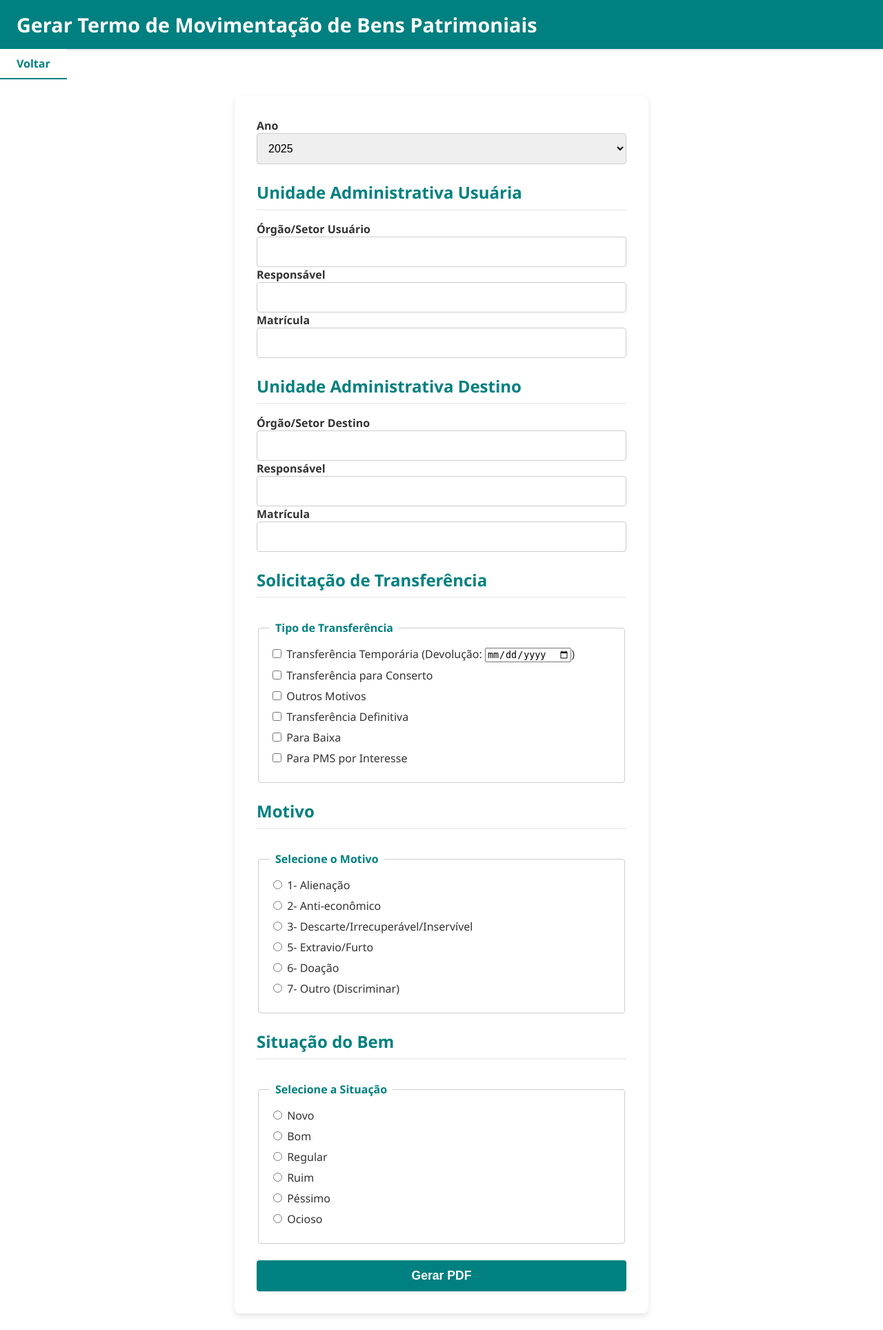
After one commit to sistemainternosmecict/suporte_interno_smecict, a Flask app: page /bens_patrimonio in a window 1280 px wide. The commit adds this page. Shown: the whole page at 69% size. Run offline with Flask 3, Linux system fonts and the light colour scheme; parts of the project's set-up code (start-up, migrations or seed data) failed here and were passed over.

Commit message:
feat(TMBP):  Novo modulo gerador de termo de movimentacao de bens.

```diff
--- a/main.py
+++ b/main.py
@@ -14,6 +14,7 @@ from modulos.relatServico.main import Relatorio_servico_tecnico
 from modulos.ponto.models import db, Usuario, RegistroPonto # Import models here for db.create_all()
 from modulos.ponto.pdf_generator import PontoPdfGenerator
 from modulos.listaProfChrome.views import lista_prof_chrome_bp
+from modulos.bensPatrimonio.main import BensPatrimonioGeradorDocumento
 from dotenv import load_dotenv
 
 load_dotenv()
@@ -27,7 +28,7 @@ CORS(app)
 
 # Configuração do SQLAlchemy
 app.config['SQLALCHEMY_DATABASE_URI'] = 'sqlite:///ponto.db'
-app.config['SQLALCHEMY_TRACK_MODIFICATIONS'] = False
+app.config['SQLALCHEMY_TRACK_MODifications'] = False
 app.secret_key = os.urandom(24)
 db.init_app(app)
 with app.app_context():
@@ -42,6 +43,8 @@ ALLOWED_EXTENSIONS = {'png', 'jpg', 'jpeg', 'gif'}
 
 # Criar pasta uploads se não existir
 os.makedirs(UPLOAD_FOLDER, exist_ok=True)
+os.makedirs(os.path.join(app.static_folder, 'export_relatorio'), exist_ok=True)
+
 
 def allowed_file(filename):
     return '.' in filename and filename.rsplit('.', 1)[1].lower() in ALLOWED_EXTENSIONS
@@ -52,11 +55,13 @@ def index():
     link_url_garantia_daten = "/suporte/garantia_daten" if MODE == "prod" else "/garantia_daten"
     link_url_termo_chromebooks = "/suporte/termo_chromebooks" if MODE == "prod" else "/termo_chromebooks"
     link_url_relatorio_servicos = "/suporte/relatorio_servicos" if MODE == "prod" else "/relatorio_servicos"
+    link_url_bens_patrimonio = "/suporte/bens_patrimonio" if MODE == "prod" else "/bens_patrimonio"
     return render_template("menu.html",
                             css_url=css_url,
                             link_url_garantia_daten=link_url_garantia_daten,
                             link_url_termo_chromebooks=link_url_termo_chromebooks,
                             link_url_relatorio_servicos=link_url_relatorio_servicos,
+                            link_url_bens_patrimonio=link_url_bens_patrimonio,
                             link_url_ponto="/suporte/ponto" if MODE == "prod" else "/ponto",
                             mode=MODE
                             )
@@ -88,7 +93,35 @@ def termo_chromebooks():
 
 @app.route("/relatorio_servicos")
 def relatorio_servicos():
-    return render_template("relatorioServico.html", unidades=unidades, bairros=bairros, distritos=distritos, mode=MODE)
+    anos = [year for year in range(2025, datetime.now().year + 1)]
+    return render_template("relatorioServico.html", unidades=unidades, bairros=bairros, distritos=distritos, anos=anos, mode=MODE)
+
+@app.route("/bens_patrimonio")
+def bens_patrimonio():
+    anos = [year for year in range(2025, datetime.now().year + 1)]
+    return render_template("form_bens_patrimonio.html", anos=anos, mode=MODE)
+
+@app.route("/gerar_termo_bens_patrimonio", methods=["POST"])
+def gerar_termo_bens_patrimonio():
+    dados = request.form.to_dict()
+
+    filename = f"TMBP_{dados.get('tmbp_pms', '')}_{datetime.now().strftime('%Y%m%d%H%M%S')}.pdf"
+    output_path = os.path.join(app.static_folder, 'TMBP', filename)
+
+    gerador = BensPatrimonioGeradorDocumento(dados, output_path)
+    gerador.gerar_pdf()
+
+    base_prefix = "/suporte" if MODE == "prod" else ""
+    return redirect(f"{base_prefix}/acessar_termo_bens_patrimonio/{filename}")
+
+@app.route("/acessar_termo_bens_patrimonio/<filename>")
+def acessar_termo_bens_patrimonio(filename):
+    directory = os.path.join(app.static_folder, 'TMBP')
+    return send_from_directory(
+        directory=directory,
+        path=filename,
+        as_attachment=True
+    )
 
 # Rotas do Módulo Ponto
 @app.route("/ponto")
--- /dev/null
+++ b/templates/form_bens_patrimonio.html
@@ -0,0 +1,252 @@
+{% extends "menu_interno.html" %}
+
+{% block title %}Gerar Termo de Movimentação de Bens Patrimoniais{% endblock %}
+{% block title_inline %}Gerar Termo de Movimentação de Bens Patrimoniais{% endblock %}
+
+{% block content %}
+<section>
+    <div class="form-container">
+        <form action="{{ '/suporte/gerar_termo_bens_patrimonio' if mode == 'prod' else '/gerar_termo_bens_patrimonio' }}" method="post">
+            <!-- <div class="form-group">
+                <label for="tmbp_pms">TMBP/PMS nº</label>
+                <input type="text" id="tmbp_pms" name="tmbp_pms">
+            </div> -->
+            <div class="form-group">
+                <label for="ano">Ano</label>
+                <select name="ano" id="ano">
+                    {% for year in anos %}
+                        <option value="{{ year }}">{{ year }}</option>
+                    {% endfor %}
+                </select>
+            </div>
+
+            <h2>Unidade Administrativa Usuária</h2>
+            <div class="form-group">
+                <label for="usuario_orgao_setor">Órgão/Setor Usuário</label>
+                <input type="text" id="usuario_orgao_setor" name="usuario_orgao_setor">
+            </div>
+            <div class="form-group">
+                <label for="usuario_responsavel">Responsável</label>
+                <input type="text" id="usuario_responsavel" name="usuario_responsavel">
+            </div>
+            <div class="form-group">
+                <label for="usuario_matricula">Matrícula</label>
+                <input type="text" id="usuario_matricula" name="usuario_matricula">
+            </div>
+
+            <h2>Unidade Administrativa Destino</h2>
+            <div class="form-group">
+                <label for="destino_orgao_setor">Órgão/Setor Destino</label>
+                <input type="text" id="destino_orgao_setor" name="destino_orgao_setor">
+            </div>
+            <div class="form-group">
+                <label for="destino_responsavel">Responsável</label>
+                <input type="text" id="destino_responsavel" name="destino_responsavel">
+            </div>
+            <div class="form-group">
+                <label for="destino_matricula">Matrícula</label>
+                <input type="text" id="destino_matricula" name="destino_matricula">
+            </div>
+
+            <h2>Solicitação de Transferência</h2>
+            <fieldset class="form-group">
+                <legend>Tipo de Transferência</legend>
+                <div class="checkbox-group">
+                    <input type="checkbox" id="transferencia_temporaria" name="transferencia_temporaria">
+                    <label for="transferencia_temporaria">Transferência Temporária</label>
+                    (Devolução: <input type="date" id="devolucao_data" name="devolucao_data" size="10">)
+                </div>
+                <div class="checkbox-group">
+                    <input type="checkbox" id="transferencia_conserto" name="transferencia_conserto">
+                    <label for="transferencia_conserto">Transferência para Conserto</label>
+                </div>
+                <div class="checkbox-group">
+                    <input type="checkbox" id="outros_motivos" name="outros_motivos">
+                    <label for="outros_motivos">Outros Motivos</label>
+                </div>
+                <div class="checkbox-group">
+                    <input type="checkbox" id="transferencia_definitiva" name="transferencia_definitiva">
+                    <label for="transferencia_definitiva">Transferência Definitiva</label>
+                </div>
+                <div class="checkbox-group">
+                    <input type="checkbox" id="para_baixa" name="para_baixa">
+                    <label for="para_baixa">Para Baixa</label>
+                </div>
+                <div class="checkbox-group">
+                    <input type="checkbox" id="para_pms" name="para_pms">
+                    <label for="para_pms">Para PMS por Interesse</label>
+                </div>
+            </fieldset>
+
+            <h2>Motivo</h2>
+            <fieldset class="form-group">
+                <legend>Selecione o Motivo</legend>
+                <div class="radio-group">
+                    <input type="radio" id="motivo_alienacao" name="motivo" value="alienacao">
+                    <label for="motivo_alienacao">1- Alienação</label>
+                </div>
+                <div class="radio-group">
+                    <input type="radio" id="motivo_anti_economico" name="motivo" value="anti_economico">
+                    <label for="motivo_anti_economico">2- Anti-econômico</label>
+                </div>
+                <div class="radio-group">
+                    <input type="radio" id="motivo_descarte" name="motivo" value="descarte">
+                    <label for="motivo_descarte">3- Descarte/Irrecuperável/Inservível</label>
+                </div>
+                <div class="radio-group">
+                    <input type="radio" id="motivo_extravio_furto" name="motivo" value="extravio_furto">
+                    <label for="motivo_extravio_furto">5- Extravio/Furto</label>
+                </div>
+                <div class="radio-group">
+                    <input type="radio" id="motivo_doacao" name="motivo" value="doacao">
+                    <label for="motivo_doacao">6- Doação</label>
+                </div>
+                <div class="radio-group">
+                    <input type="radio" id="motivo_outro" name="motivo" value="outro">
+                    <label for="motivo_outro">7- Outro (Discriminar)</label>
+                </div>
+            </fieldset>
+
+            <h2>Situação do Bem</h2>
+            <fieldset class="form-group">
+                <legend>Selecione a Situação</legend>
+                <div class="radio-group">
+                    <input type="radio" id="situacao_novo" name="situacao_bem" value="novo">
+                    <label for="situacao_novo">Novo</label>
+                </div>
+                <div class="radio-group">
+                    <input type="radio" id="situacao_bom" name="situacao_bem" value="bom">
+                    <label for="situacao_bom">Bom</label>
+                </div>
+                <div class="radio-group">
+                    <input type="radio" id="situacao_regular" name="situacao_bem" value="regular">
+                    <label for="situacao_regular">Regular</label>
+                </div>
+                <div class="radio-group">
+                    <input type="radio" id="situacao_ruim" name="situacao_bem" value="ruim">
+                    <label for="situacao_ruim">Ruim</label>
+                </div>
+                <div class="radio-group">
+                    <input type="radio" id="situacao_pessimo" name="situacao_bem" value="pessimo">
+                    <label for="situacao_pessimo">Péssimo</label>
+                </div>
+                <div class="radio-group">
+                    <input type="radio" id="situacao_ocioso" name="situacao_bem" value="ocioso">
+                    <label for="situacao_ocioso">Ocioso</label>
+                </div>
+            </fieldset>
+
+            <input type="submit" value="Gerar PDF">
+        </form>
+    </div>
+</section>
+
+<style>
+    :root {
+        --primary-color: #008080;
+        --primary-color-dark: #006666;
+        --secondary-color: #f0f0f0;
+        --border-color: #ccc;
+        --text-color: #333;
+        --background-color: #fff;
+        --shadow-color: rgba(0, 0, 0, 0.1);
+    }
+
+    section {
+        display: flex;
+        justify-content: center;
+        align-items: flex-start;
+        padding: 24px;
+        width: 100%;
+        box-sizing: border-box;
+    }
+
+    .form-container {
+        flex-basis: 600px;
+        max-width: 600px;
+        background: var(--background-color);
+        border-radius: 8px;
+        box-shadow: 0 4px 8px var(--shadow-color);
+        padding: 32px;
+        box-sizing: border-box;
+    }
+
+    form h2 {
+        color: var(--primary-color);
+        margin-top: 24px;
+        margin-bottom: 16px;
+        text-align: left;
+        border-bottom: 2px solid var(--secondary-color);
+        padding-bottom: 8px;
+    }
+
+    form {
+        display: flex;
+        flex-direction: column;
+    }
+
+    form label {
+        margin-top: 16px;
+        margin-bottom: 8px;
+        font-weight: bold;
+        color: var(--text-color);
+    }
+
+    .checkbox-group label, .radio-group label {
+        font-weight: normal;
+    }
+
+    form input[type=text] {
+        padding: 12px;
+        border: 1px solid var(--border-color);
+        border-radius: 4px;
+        font-size: 1rem;
+        box-sizing: border-box;
+        width: 100%;
+    }
+
+    form select {
+        cursor: pointer;
+        padding: 12px;
+        border: 1px solid var(--border-color);
+        border-radius: 4px;
+        font-size: 1rem;
+        box-sizing: border-box;
+        width: 100%;
+    }
+
+
+    form input[type=submit] {
+        margin-top: 24px;
+        padding: 12px;
+        background-color: var(--primary-color);
+        color: white;
+        border: none;
+        border-radius: 4px;
+        font-size: 1.1rem;
+        font-weight: bold;
+        cursor: pointer;
+        transition: background-color 0.3s ease;
+    }
+
+    form input[type=submit]:hover {
+        background-color: var(--primary-color-dark);
+    }
+
+    fieldset {
+        border: 1px solid var(--border-color);
+        border-radius: 4px;
+        padding: 16px;
+        margin-top: 16px;
+    }
+
+    legend {
+        font-weight: bold;
+        color: var(--primary-color);
+        padding: 0 8px;
+    }
+    .checkbox-group, .radio-group {
+        margin-bottom: 8px;
+    }
+</style>
+{% endblock %}
--- a/templates/menu.html
+++ b/templates/menu.html
@@ -110,6 +110,9 @@
                     <a href="{{ '/suporte/lista-prof-chrome' if mode == 'prod' else '/lista-prof-chrome' }}">Professores Aguardando Chromebook</a>
                 </li>
                 <li>
+                    <a href="{{link_url_bens_patrimonio}}">Gerador - Termo de Movimentação de Bens</a>
+                </li>
+                <li>
                     Em breve mais serviços...
                 </li>
             </ul>
```
Also changed, not shown: modulos/bensPatrimonio/main.py (added, +147 -0 lines), modulos/relatServico/main.py (+5 -71 lines), templates/relatorioServico.html (+3 -26 lines), modulos/bensPatrimonio/footer.png (added), modulos/bensPatrimonio/header.png (added).
